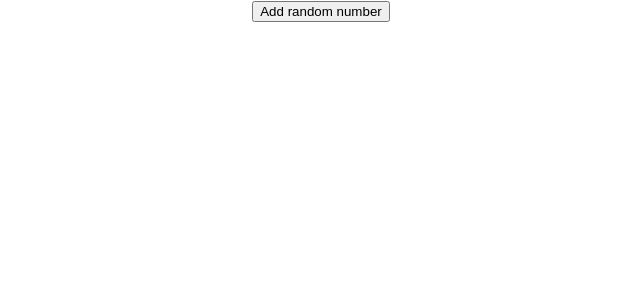
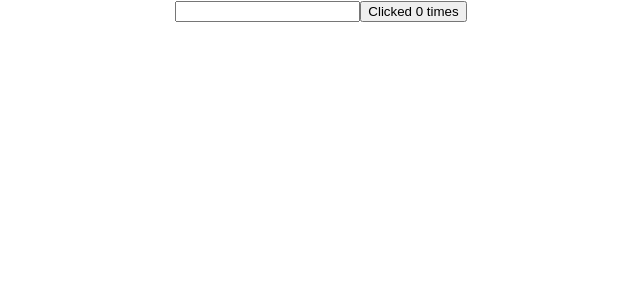
Before and after one commit to Rida4142/React-Hooks, a React (Create React App) app: page / in a window 1280 px wide. Shown: the top 300 px of the page, without its empty margins (319-959 px from the left). Built offline with nearby package versions, Linux system fonts and the light colour scheme.

Commit message:
useEffect with condition

```diff
--- a/src/App.js
+++ b/src/App.js
@@ -4,11 +4,13 @@ import UseState from './components/UseState';
 import Counter from './components/Counter';
 import UseStateObject from './components/UseStateObject';
 import UseStateArray from './components/UseStateArray';
+import UseEffect from './components/UseEffect';
 
 function App() {
   return (
     <div className="App">
-      <UseStateArray />
+      <UseEffect />
+      {/* <UseStateArray /> */}
       {/* <UseStateObject /> */}
       {/* <Counter /> */}
       {/* <UseState /> */}
--- /dev/null
+++ b/src/components/UseEffect.js
@@ -0,0 +1,20 @@
+import React,{use, useEffect,useState} from 'react'
+
+function UseEffect() {
+    const [count,setCounter]=useState(0)
+    const [name,setName]=useState('')
+    useEffect(()=>{
+        console.log("Running use effect...")
+        document.title=`You clicked ${count} times`
+    },[count])
+  return (
+    <div>
+        <input type='text' value={name} onChange={(e)=>setName(e.target.value)}></input>
+      <button onClick={()=>{
+        setCounter(count+1)
+      }}> Clicked {count} times</button>
+    </div>
+  )
+}
+
+export default UseEffect
--- a/src/components/UseStateArray.js
+++ b/src/components/UseStateArray.js
@@ -22,9 +22,6 @@ function UseStateArray() {
             }
 
         </ul>
-
-
-
     </div>
   )
 }
```
